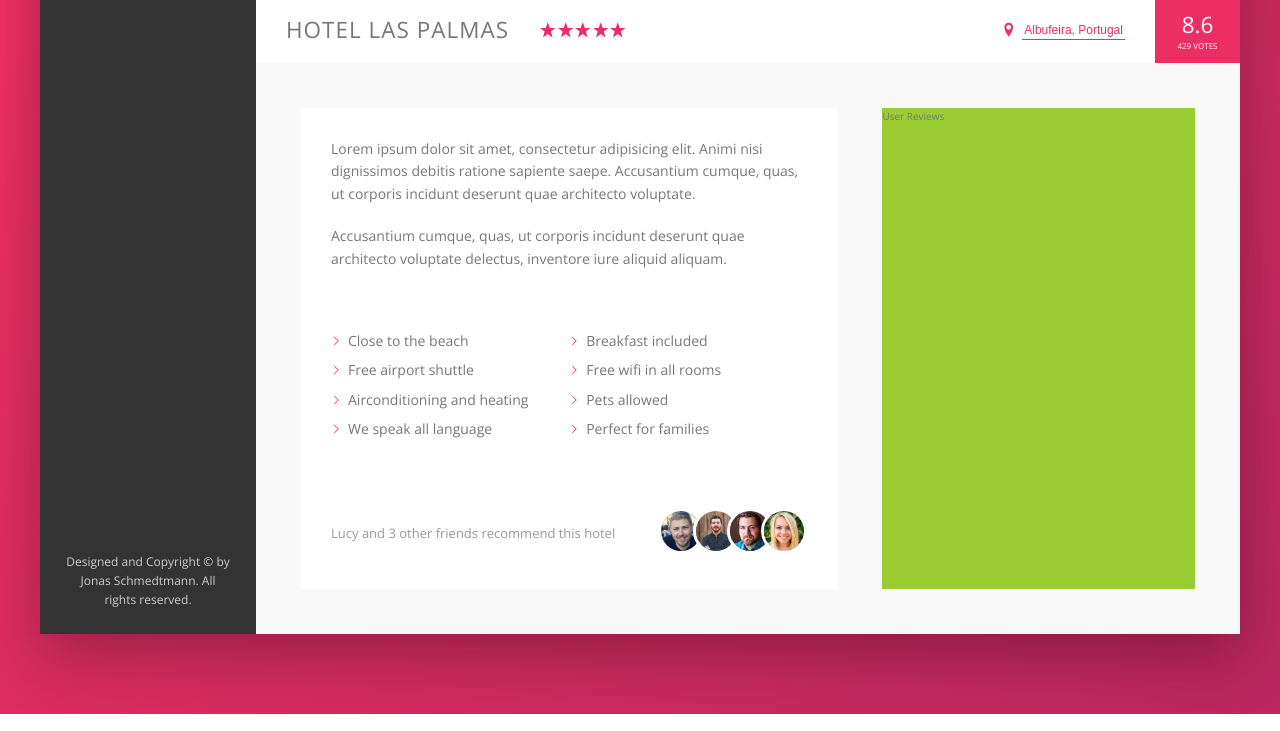
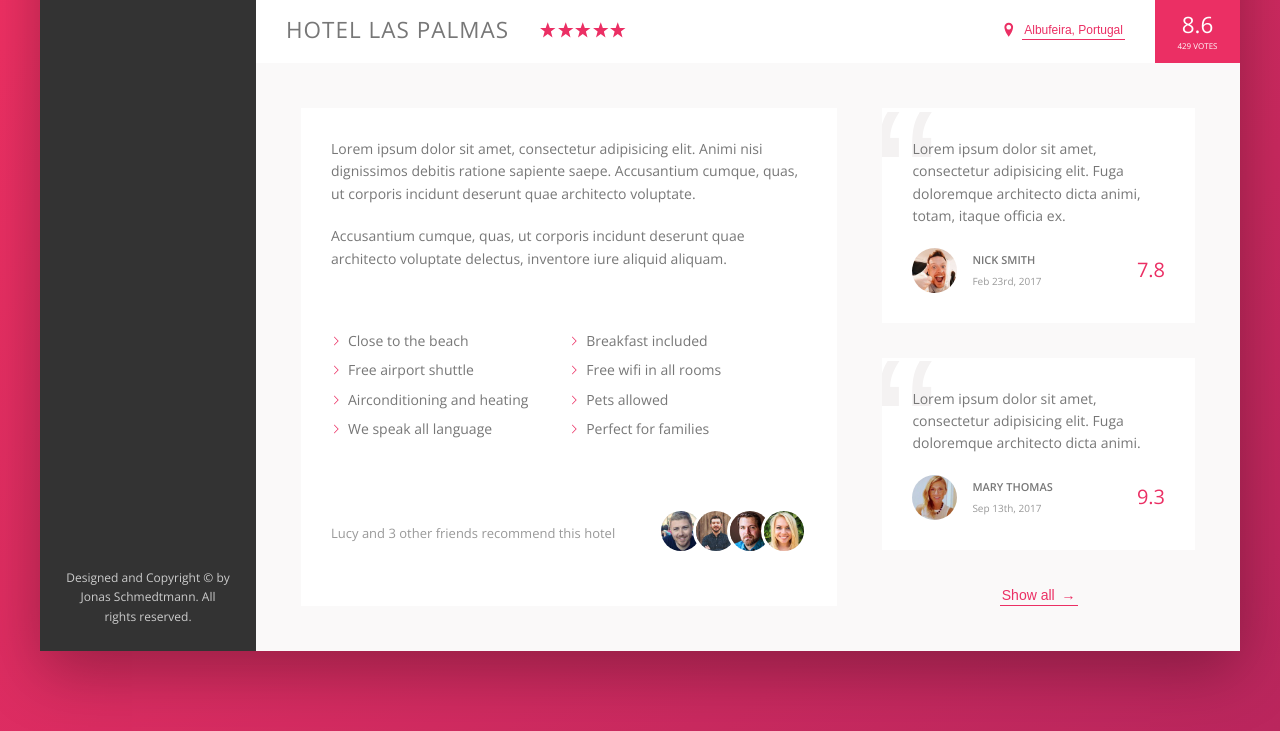
Before and after one commit to nmrtsnh/Trillo, a website: page index.html in a window 1280 px wide. Shown: the part 538-1269 px from the top of the page. Drawn offline with nearby package versions, Linux system fonts and the light colour scheme.

Commit message:
build user review section

```diff
--- a/index.html
+++ b/index.html
@@ -211,7 +211,47 @@
                 </div>
               </div>
             </div>
-            <div class="user-reviews">User Reviews</div>
+            <div class="user-reviews">
+              <figure class="review">
+                <blockquote class="review__text">
+                  Lorem ipsum dolor sit amet, consectetur adipisicing elit. Fuga
+                  doloremque architecto dicta animi, totam, itaque officia ex.
+                </blockquote>
+                <figcaption class="review__user">
+                  <img
+                    src="img/user-1.jpg"
+                    alt="User 1"
+                    class="review__photo"
+                  />
+                  <div class="review__user-box">
+                    <p class="review__user-name">Nick Smith</p>
+                    <p class="review__user-date">Feb 23rd, 2017</p>
+                  </div>
+                  <div class="review__rating">7.8</div>
+                </figcaption>
+              </figure>
+
+              <figure class="review">
+                <blockquote class="review__text">
+                  Lorem ipsum dolor sit amet, consectetur adipisicing elit. Fuga
+                  doloremque architecto dicta animi.
+                </blockquote>
+                <figcaption class="review__user">
+                  <img
+                    src="img/user-2.jpg"
+                    alt="User 1"
+                    class="review__photo"
+                  />
+                  <div class="review__user-box">
+                    <p class="review__user-name">Mary Thomas</p>
+                    <p class="review__user-date">Sep 13th, 2017</p>
+                  </div>
+                  <div class="review__rating">9.3</div>
+                </figcaption>
+              </figure>
+
+              <button class="btn-inline">Show all <span>&rarr;</span></button>
+            </div>
           </div>
         </main>
       </div>
--- a/sass/_components.scss
+++ b/sass/_components.scss
@@ -262,8 +262,17 @@
   cursor: pointer;
   transition: all 0.2s;
 
+  & span {
+    margin-left: 3px;
+  }
+
   &:hover {
     color: var(--color-grey-dark-1);
+
+    span {
+      margin-left: 8px;
+      transition: margin-left 0.2s;
+    }
   }
 
   &:focus {
@@ -358,3 +367,61 @@
     }
   }
 }
+
+//////////////////////////////////
+/// REVIEWS
+.review {
+  background-color: #fff;
+  box-shadow: var(--shadow-light);
+  padding: 3rem;
+  margin-bottom: 3.5rem;
+  position: relative;
+  overflow: hidden;
+
+  &__text {
+    margin-bottom: 2rem;
+    z-index: 10;
+    position: relative;
+  }
+
+  &__user {
+    display: flex;
+    align-items: center;
+  }
+  &__photo {
+    height: 4.5rem;
+    width: 4.5rem;
+    border-radius: 50%;
+    margin-right: 1.5rem;
+  }
+  &__user-box {
+    margin-right: auto;
+  }
+  &__user-name {
+    font-size: 1.1rem;
+    font-weight: 600;
+    text-transform: uppercase;
+    margin-bottom: 0.4rem;
+  }
+  &__user-date {
+    font-size: 1rem;
+    color: var(--color-grey-dark-3);
+  }
+  &__rating {
+    color: var(--color-primary);
+    font-size: 2rem;
+    font-weight: 300;
+  }
+
+  &::before {
+    content: "\201C";
+    position: absolute;
+    top: -2.75rem;
+    left: -1rem;
+    line-height: 1;
+    font-size: 20rem;
+    color: var(--color-grey-light-2);
+    font-family: sans-serif;
+    z-index: 1;
+  }
+}
--- a/sass/_layout.scss
+++ b/sass/_layout.scss
@@ -37,6 +37,7 @@
 }
 
 .detail {
+  font-size: 1.4rem;
   display: flex;
   padding: 4.5rem;
   background-color: var(--color-grey-light-1);
@@ -44,7 +45,6 @@
 }
 
 .description {
-  font-size: 1.4rem;
   background-color: #fff;
   box-shadow: var(--shadow-light);
   padding: 3rem;
@@ -53,6 +53,9 @@
 }
 
 .user-reviews {
-  background-color: yellowgreen;
   flex: 1;
+
+  display: flex;
+  flex-direction: column;
+  align-items: center;
 }
```
Also changed, not shown: css/style.css.
